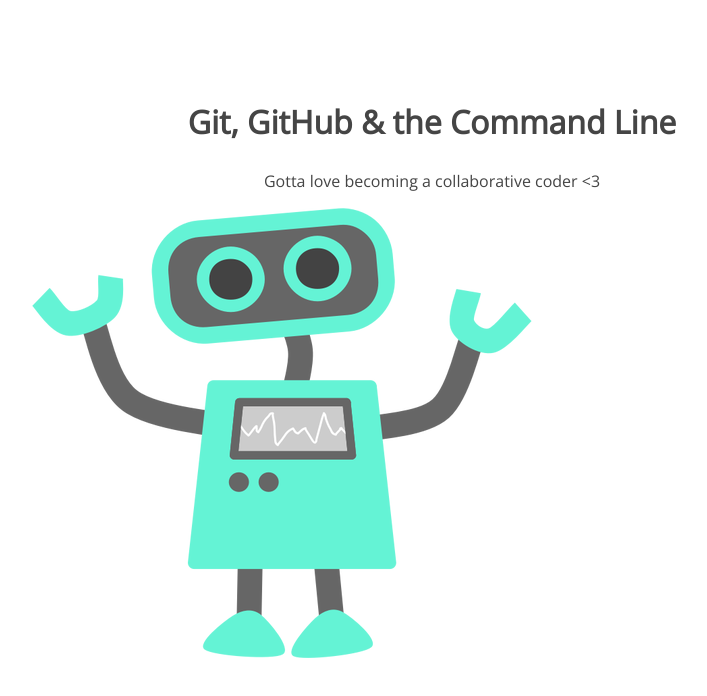
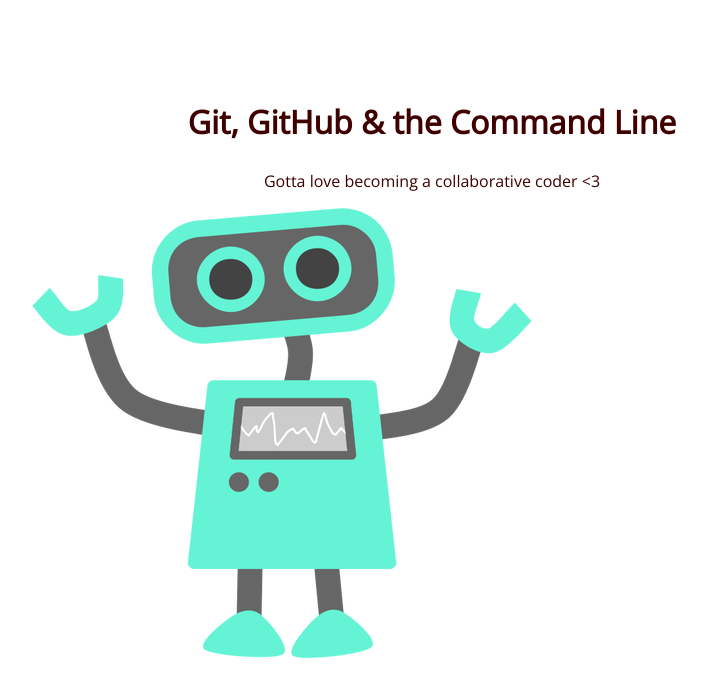
Before and after one commit to aemanuel/101-project, a plain HTML site: page index.html in a window 1280 px wide. Shown: the whole page, without its empty margins (208-915 px from the left). Drawn offline with nearby package versions, Linux system fonts and the light colour scheme.

Commit message:
modified css file

```diff
--- a/css/style.css
+++ b/css/style.css
@@ -5,7 +5,7 @@
 section h1,
 section p {
 	text-align: center;
-	color: #454545;
+	color: #400000;
 }
 section h1 {
 	font: 32px 'Open Sans';
```
